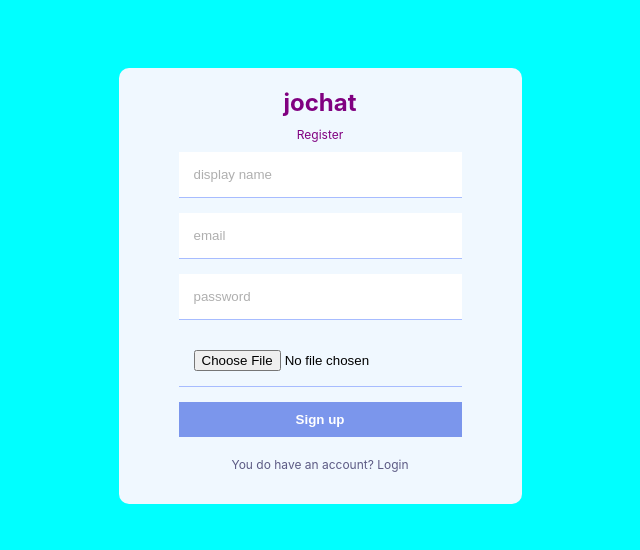
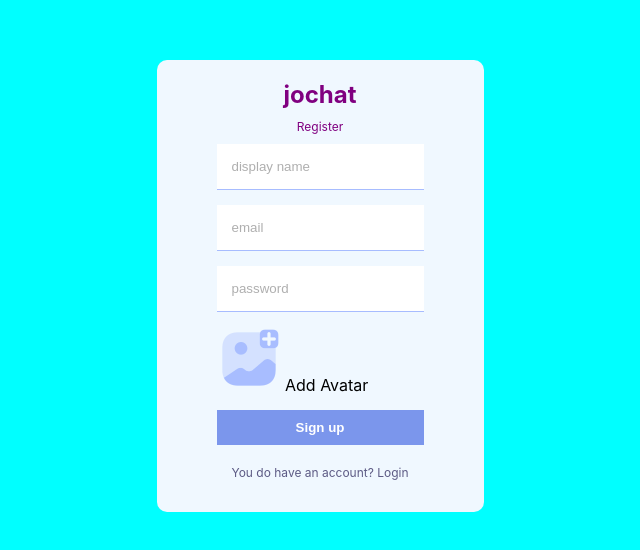
Before and after one commit to ottojoash/jochat, a React (Create React App) app: page / in a window 1280 px wide. Shown: the part 114-664 px from the top of the page, without its empty margins (320-960 px from the left). Built offline with nearby package versions, Linux system fonts and the light colour scheme.

Commit message:
registration css

```diff
--- a/src/pages/Register.js
+++ b/src/pages/Register.js
@@ -1,4 +1,5 @@
 import React from "react";
+import Add from "../img/addAvatar.png"
 
 const Register = () => {
   return (
@@ -10,7 +11,11 @@ const Register = () => {
                 <input type="text" placeholder="display name"/>
                 <input type="email" placeholder="email"/>
                 <input type="password" placeholder="password"/>
-                <input type="file"/>
+                <input style={{display:"none"}} type="file" id="file"/>
+                <label htmlFor="file">
+                    <img src={Add} alt=""/>
+                    <span> Add Avatar </span>
+                </label>
                 <button>Sign up</button>
             </form>
             <p>You do have an account? Login</p>
```
Also changed, not shown: src/img/addAvatar.png (added).
